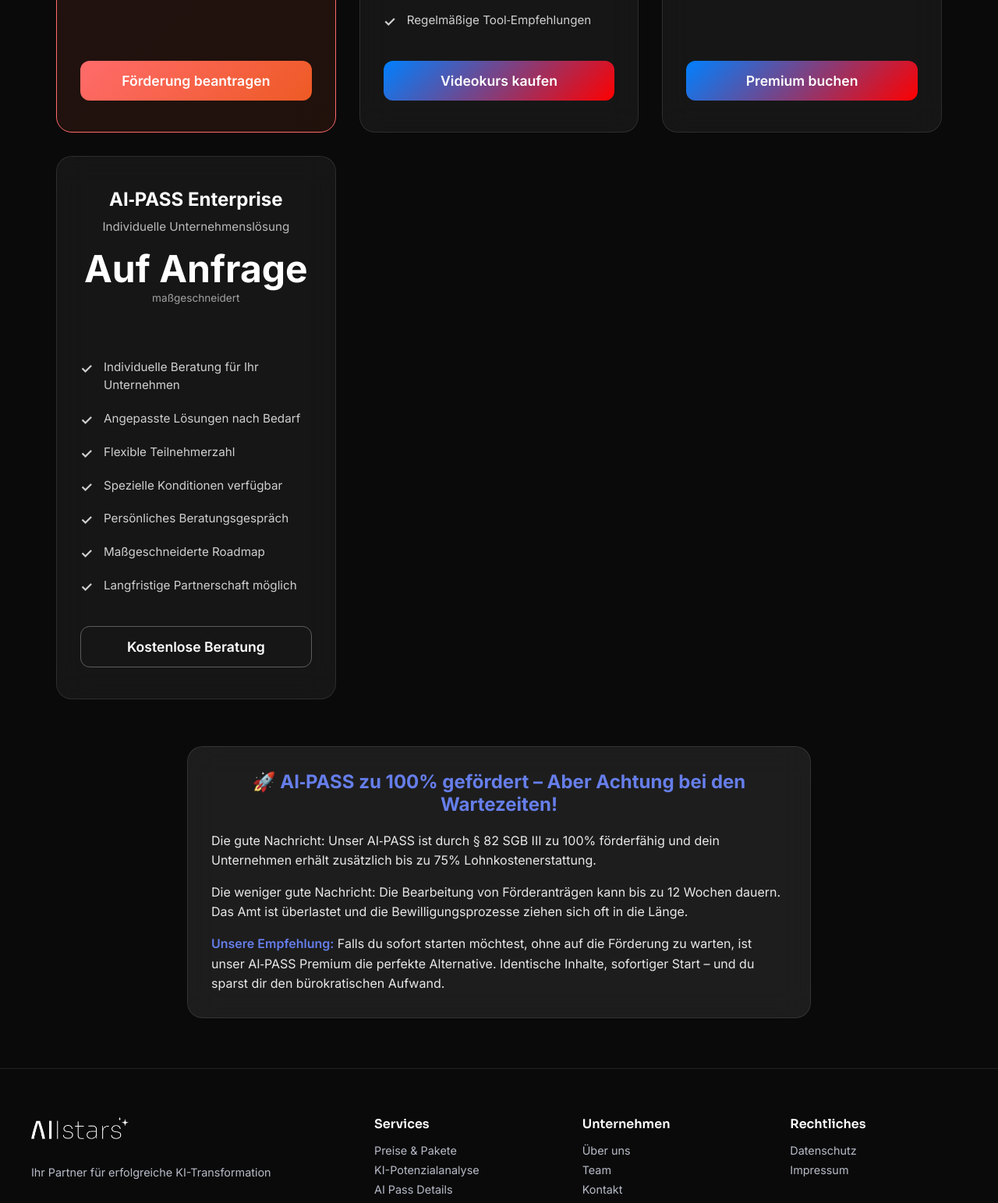
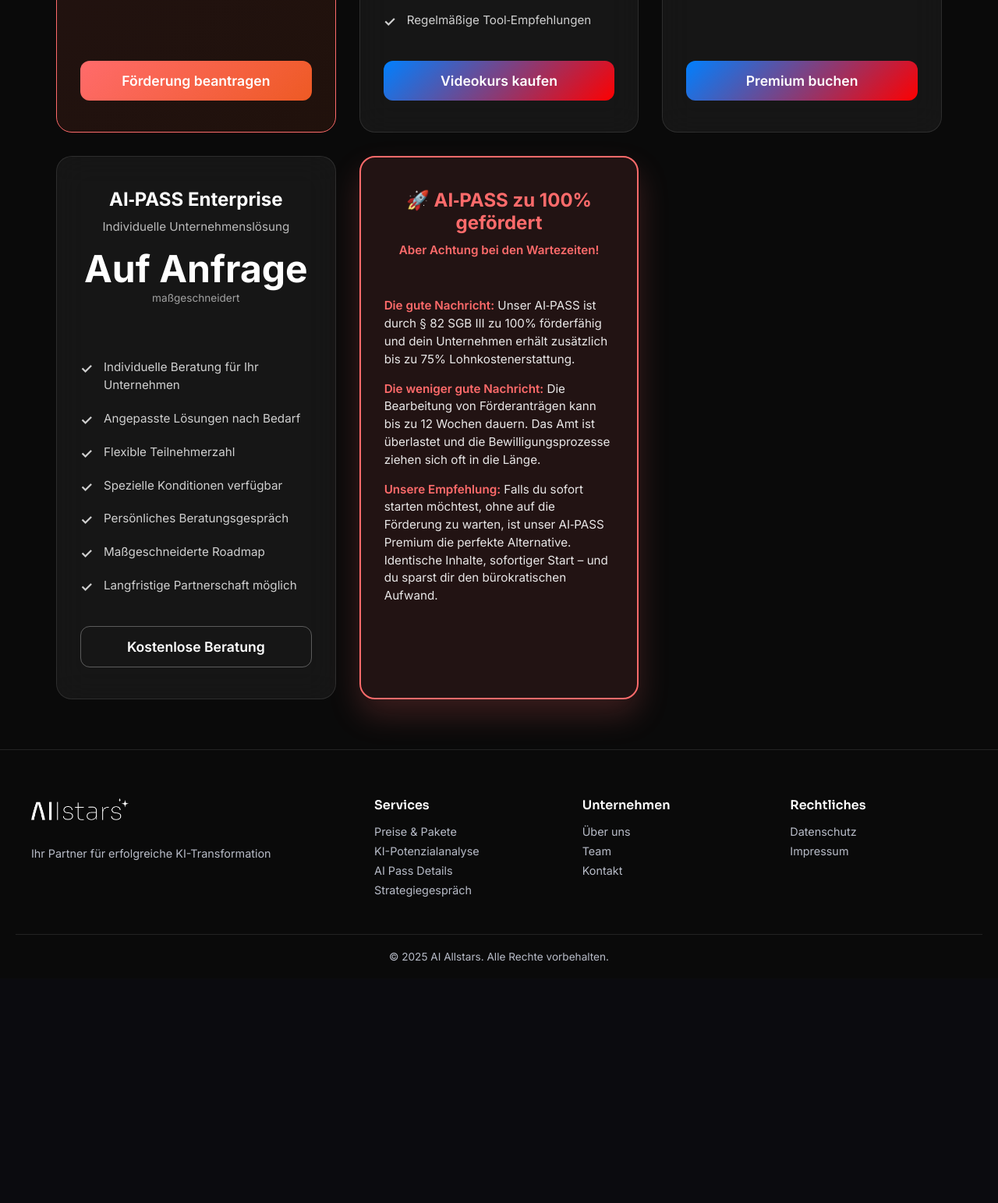
Before and after one commit to 2Patrick1111/kurs, a Flask app: page /preise in a window 1280 px wide. Shown: the part 1031-2574 px from the top of the page at 78% size. After the commit the page ends 2264 px from the top, so only its background shows below. Run offline with Flask 3, Linux system fonts and the light colour scheme.

Commit message:
Highlight funding information and integrate it into the pricing grid
Refactors pricing page to display funding details within a styled "funding-card" element with red color scheme.

Replit-Commit-Author: Agent
Replit-Commit-Session-Id: e3c7c57b-ea33-4837-ab50-bcb741bb709f
Replit-Commit-Screenshot-Url: https://storage.googleapis.com/screenshot-production-us-central1/68dd9b00-c9fa-465f-8ecb-4b8365c89ef9/e3c7c57b-ea33-4837-ab50-bcb741bb709f/dG6j344

```diff
--- a/static/css/preise.css
+++ b/static/css/preise.css
@@ -103,39 +103,37 @@
     z-index: 2;
 }
 
-.funding-info {
-    max-width: 800px;
-    margin: 60px auto 0;
-    padding: 30px;
-    background: rgba(255, 255, 255, 0.08);
-    backdrop-filter: blur(20px);
-    border-radius: 20px;
-    border: 1px solid rgba(255, 255, 255, 0.1);
-    color: white;
-    text-align: left;
+.funding-card {
+    background: rgba(255, 107, 107, 0.1);
+    border: 2px solid #ff6b6b;
+    box-shadow: 0 20px 40px rgba(255, 107, 107, 0.2);
 }
 
-.funding-info h3 {
-    font-size: 1.5rem;
-    font-weight: 700;
-    margin-bottom: 20px;
-    color: #667eea;
-    text-align: center;
+.funding-card .package-name {
+    color: #ff6b6b !important;
 }
 
-.funding-info p {
-    font-size: 1rem;
-    line-height: 1.6;
-    margin-bottom: 15px;
-    color: rgba(255, 255, 255, 0.9);
+.funding-card .package-subtitle {
+    color: #ff6b6b !important;
+    font-weight: 600;
 }
 
-.funding-info p:last-child {
-    margin-bottom: 0;
+.funding-content {
+    flex: 1;
+    display: flex;
+    flex-direction: column;
+    gap: 15px;
 }
 
-.funding-info strong {
-    color: #667eea;
+.funding-content p {
+    font-size: 0.95rem;
+    line-height: 1.5;
+    color: rgba(255, 255, 255, 0.9);
+    margin: 0;
+}
+
+.funding-content strong {
+    color: #ff6b6b;
     font-weight: 600;
 }
 
--- a/templates/preise.html
+++ b/templates/preise.html
@@ -90,13 +90,19 @@
                 </ul>
                 <a href="{{ url_for('kontakt') }}" class="cta-button secondary">Kostenlose Beratung</a>
             </div>
-        </div>
 
-        <div class="funding-info">
-            <h3>🚀 AI‑PASS zu 100% gefördert – Aber Achtung bei den Wartezeiten!</h3>
-            <p>Die gute Nachricht: Unser AI‑PASS ist durch § 82 SGB III zu 100% förderfähig und dein Unternehmen erhält zusätzlich bis zu 75% Lohnkostenerstattung.</p>
-            <p>Die weniger gute Nachricht: Die Bearbeitung von Förderanträgen kann bis zu 12 Wochen dauern. Das Amt ist überlastet und die Bewilligungsprozesse ziehen sich oft in die Länge.</p>
-            <p><strong>Unsere Empfehlung:</strong> Falls du sofort starten möchtest, ohne auf die Förderung zu warten, ist unser AI‑PASS Premium die perfekte Alternative. Identische Inhalte, sofortiger Start – und du sparst dir den bürokratischen Aufwand.</p>
+            <!-- Funding Info Card -->
+            <div class="pricing-card funding-card">
+                <div class="card-header">
+                    <h3 class="package-name">🚀 AI‑PASS zu 100% gefördert</h3>
+                    <p class="package-subtitle">Aber Achtung bei den Wartezeiten!</p>
+                </div>
+                <div class="funding-content">
+                    <p><strong>Die gute Nachricht:</strong> Unser AI‑PASS ist durch § 82 SGB III zu 100% förderfähig und dein Unternehmen erhält zusätzlich bis zu 75% Lohnkostenerstattung.</p>
+                    <p><strong>Die weniger gute Nachricht:</strong> Die Bearbeitung von Förderanträgen kann bis zu 12 Wochen dauern. Das Amt ist überlastet und die Bewilligungsprozesse ziehen sich oft in die Länge.</p>
+                    <p><strong>Unsere Empfehlung:</strong> Falls du sofort starten möchtest, ohne auf die Förderung zu warten, ist unser AI‑PASS Premium die perfekte Alternative. Identische Inhalte, sofortiger Start – und du sparst dir den bürokratischen Aufwand.</p>
+                </div>
+            </div>
         </div>
     </div>
 </div>
```
